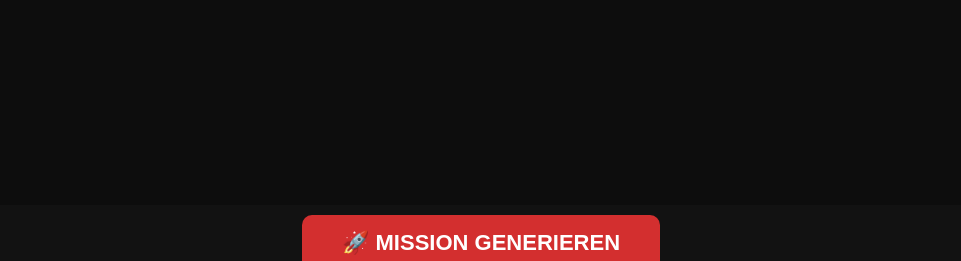
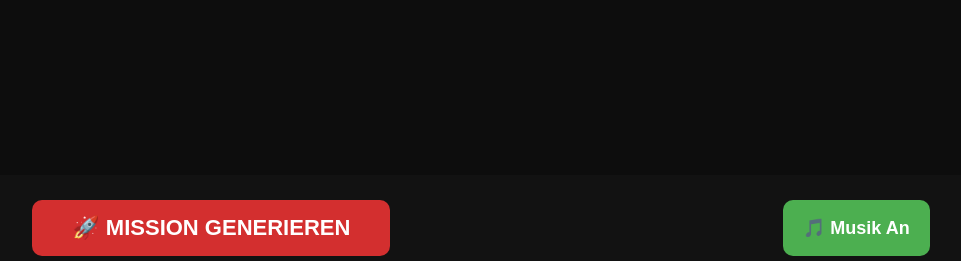
Before and after one commit to Loennyxxx/CoH-Mission-Generator-Web-Version-, a Flask app: page / in a window 1280 px wide. Shown: the part 715-976 px from the top of the page, without its empty margins (159-1120 px from the left). Run offline with Flask 3, Linux system fonts and the light colour scheme.

Commit message:
index.html

```diff
--- a/templates/index.html
+++ b/templates/index.html
@@ -3,7 +3,15 @@
 <head>
 <meta charset="UTF-8">
 <title>NOMOS – Missionsgenerator</title>
+
+<!-- Stylesheet -->
 <link rel="stylesheet" href="/static/style.css">
+
+<!-- Favicon -->
+<link rel="icon" href="/static/favicon.ico" type="image/x-icon">
+<link rel="icon" href="/static/favicon.png" type="image/png">
+<link rel="apple-touch-icon" href="/static/favicon.png">
+
 <style>
 html, body {
     height: 100%;
@@ -35,9 +43,16 @@ body {
     flex: 1; /* füllt den verfügbaren Platz */
     overflow-y: auto; /* nur Log scrollt bei Überlauf */
     white-space: pre-wrap;
-    font-size: 20px;
+    font-size: 20px; /* gut lesbar auf 1080p */
     line-height: 1.4;
     margin: 0;
+}
+
+#button-row {
+    display: flex;
+    justify-content: center;
+    gap: 10px; /* Abstand zwischen Buttons */
+    margin: 10px 0;
 }
 
 #btn {
@@ -49,12 +64,25 @@ body {
     font-weight: bold;
     border-radius: 10px;
     cursor: pointer;
-    align-self: center; /* Button zentriert unten */
-    margin: 10px 0; /* Abstand unten */
 }
 
 #btn:disabled {
     background-color: #a12a2a;
+    cursor: not-allowed;
+}
+
+#music-btn {
+    background-color: #4caf50; /* grün */
+    color: white;
+    border: none;
+    padding: 15px 20px;
+    font-size: 18px;
+    font-weight: bold;
+    border-radius: 10px;
+    cursor: pointer;
+}
+#music-btn:disabled {
+    opacity: 0.6;
     cursor: not-allowed;
 }
 </style>
@@ -66,17 +94,30 @@ body {
         <pre id="output">Nomos >> System bereit. Warte auf Missionsbefehl.</pre>
     </div>
 
-    <button id="btn">🚀 MISSION GENERIEREN</button>
+    <div id="button-row">
+        <button id="btn">🚀 MISSION GENERIEREN</button>
+        <button id="music-btn">🎵 Musik An</button>
+    </div>
 </div>
+
+<!-- Hintergrundmusik -->
+<audio id="bg-music" autoplay loop>
+    <source src="/static/audio/hochzeitsmarsch.mp3" type="audio/mpeg">
+    Dein Browser unterstützt kein Audio-Tag.
+</audio>
 
 <script>
 const output = document.getElementById("output");
 const btn = document.getElementById("btn");
+const musicBtn = document.getElementById("music-btn");
+const music = document.getElementById("bg-music");
+
+music.volume = 0.2; // leise Hintergrundmusik
 
 let polling = false;
 let lastScrollHeight = 0;
 
-// Button startet nur die Mission
+// Mission starten
 btn.onclick = async () => {
     if (btn.disabled) return;
 
@@ -84,11 +125,25 @@ btn.onclick = async () => {
     btn.textContent = "⏳ GENERIERT...";
 
     try {
+        // Autoplay-Probleme umgehen
+        music.play().catch(() => { /* falls Browser blockiert */ });
+
         await fetch("/start", { method: "POST" });
     } catch (err) {
         output.textContent += "\n[Client] Fehler beim Start der Mission.\n";
         btn.disabled = false;
         btn.textContent = "🚀 MISSION GENERIEREN";
+    }
+};
+
+// Musik ein-/ausschalten
+musicBtn.onclick = () => {
+    if (music.paused) {
+        music.play();
+        musicBtn.textContent = "🎵 Musik Aus";
+    } else {
+        music.pause();
+        musicBtn.textContent = "🎵 Musik An";
     }
 };
 
@@ -98,9 +153,7 @@ async function poll() {
         const res = await fetch("/logs");
         const data = await res.json();
 
-        // Automatisches Scrollen nur wenn neue Zeilen hinzugekommen
         const shouldScroll = output.scrollTop + output.clientHeight >= lastScrollHeight - 5;
-
         output.textContent = data.logs;
 
         if (shouldScroll) {
@@ -118,7 +171,7 @@ async function poll() {
         setTimeout(poll, 500);
     } catch (err) {
         output.textContent += "\n[Client] Verbindungsfehler.\n";
-        setTimeout(poll, 2000); // Retry
+        setTimeout(poll, 2000);
     }
 }
 
```
